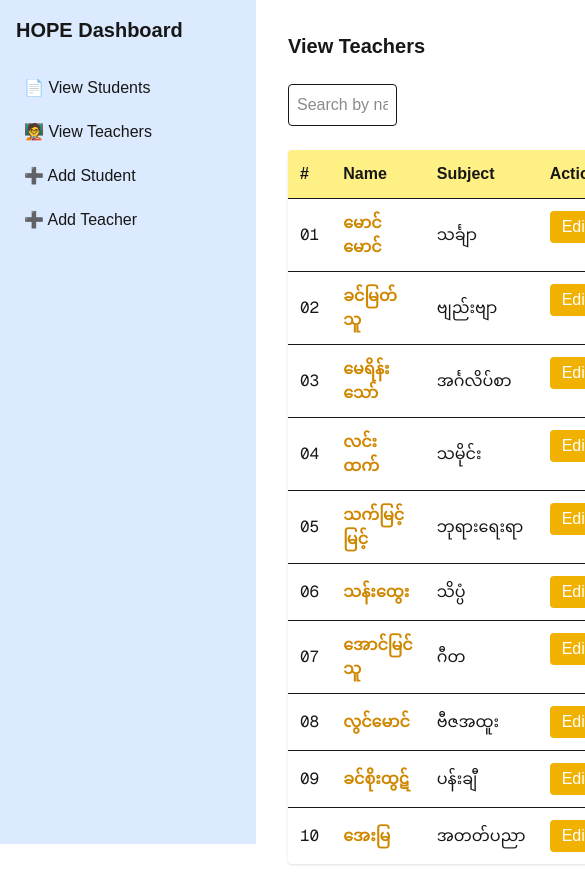
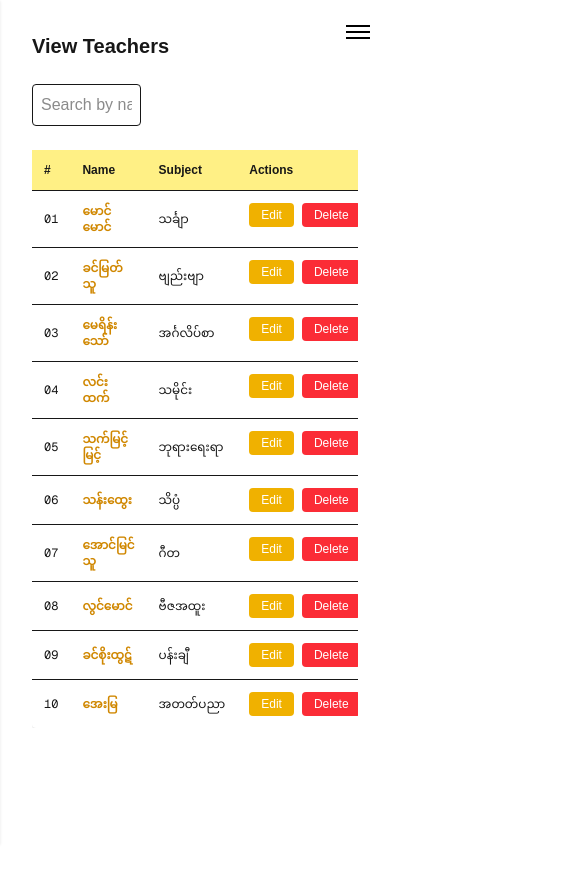
Before and after one commit to SawSimonLinn/HOPE_sch_dashboard, a Next.js app: page /teachers in a window 390 px wide. Shown: the top 896 px of the page, 585 px wide, since content can reach past the window. After the commit the page ends 844 px from the top, so only its background shows below. Built offline with nearby package versions, Linux system fonts and the light colour scheme.

Commit message:
adding responsive

```diff
--- a/app/students/[id]/edit/page.tsx
+++ b/app/students/[id]/edit/page.tsx
@@ -1,7 +1,7 @@
 "use client";
 
 import { useParams, useRouter } from "next/navigation";
-import Sidebar from "@/components/Sidebar";
+import ResponsiveSidebar from "@/components/ResponsiveSidebar";
 import { useState, useEffect } from "react";
 import { students as studentList } from "@/data/students";
 import type { Student } from "@/data/students";
@@ -40,16 +40,16 @@ export default function EditStudentPage() {
   if (!formData) {
     return (
       <div className="flex">
-        <Sidebar />
-        <main className="ml-64 p-6 text-gray-500">Loading student data...</main>
+        <ResponsiveSidebar />
+        <main className=" p-6 text-gray-500">Loading student data...</main>
       </div>
     );
   }
 
   return (
     <div className="flex">
-      <Sidebar />
-      <main className="ml-64 p-8 w-full">
+      <ResponsiveSidebar />
+      <main className=" p-8 w-full">
         <h1 className="text-xl font-bold mb-6">Edit Student</h1>
 
         <form
--- a/app/students/[id]/page.tsx
+++ b/app/students/[id]/page.tsx
@@ -2,7 +2,7 @@
 
 import { useParams, useRouter } from "next/navigation";
 import { students as studentsData } from "@/data/students";
-import Sidebar from "@/components/Sidebar";
+import ResponsiveSidebar from "@/components/ResponsiveSidebar";
 import { useState } from "react";
 import Modal from "@/components/Modal";
 
@@ -22,8 +22,8 @@ export default function StudentDetailPage() {
 
   return (
     <div className="flex">
-      <Sidebar />
-      <main className="ml-64 p-8 w-full">
+      <ResponsiveSidebar />
+      <main className="ml-0 md:ml-64  p-8 w-full">
         <div className="flex justify-between items-center mb-6">
           <h1 className="text-2xl font-bold text-gray-800">
             {student.name}&apos;s Details
--- a/app/students/add/page.tsx
+++ b/app/students/add/page.tsx
@@ -1,7 +1,7 @@
 "use client";
 
 import { useState } from "react";
-import Sidebar from "@/components/Sidebar";
+import ResponsiveSidebar from "@/components/ResponsiveSidebar";
 import { students as studentsData } from "@/data/students";
 import type { Student } from "@/data/students";
 import { useRouter } from "next/navigation";
@@ -48,8 +48,8 @@ export default function AddStudentPage() {
 
   return (
     <div className="flex">
-      <Sidebar />
-      <main className="ml-64 p-8 w-full">
+      <ResponsiveSidebar />
+      <main className="ml-0 md:ml-64  p-8 w-full">
         <h1 className="text-xl font-bold mb-6">Add New Student</h1>
 
         <form
--- a/app/teachers/[id]/page.tsx
+++ b/app/teachers/[id]/page.tsx
@@ -2,7 +2,7 @@
 
 import { useParams, useRouter } from "next/navigation";
 import { useState } from "react";
-import Sidebar from "@/components/Sidebar";
+import ResponsiveSidebar from "@/components/ResponsiveSidebar";
 import { teachers as teacherData } from "@/data/teachers";
 import type { Teacher } from "@/data/teachers";
 import Modal from "@/components/Modal";
@@ -23,8 +23,8 @@ export default function TeacherDetails() {
   if (!teacher) {
     return (
       <div className="flex">
-        <Sidebar />
-        <main className="ml-64 p-8 w-full">
+        <ResponsiveSidebar />
+        <main className="ml-0 md:ml-64  p-8 w-full">
           <p className="text-red-500">Teacher not found</p>
         </main>
       </div>
@@ -48,8 +48,8 @@ export default function TeacherDetails() {
 
   return (
     <div className="flex">
-      <Sidebar />
-      <main className="ml-64 p-8 w-full">
+      <ResponsiveSidebar />
+      <main className="ml-0 md:ml-64  p-8 w-full">
         <div className="max-w-3xl mx-auto bg-white rounded-xl shadow p-6 space-y-6">
           <div className="flex justify-between mt-0">
             <button
--- a/app/teachers/add/page.tsx
+++ b/app/teachers/add/page.tsx
@@ -1,7 +1,7 @@
 "use client";
 
 import { useState } from "react";
-import Sidebar from "@/components/Sidebar";
+import ResponsiveSidebar from "@/components/ResponsiveSidebar";
 import { useRouter } from "next/navigation";
 
 export default function AddTeacherPage() {
@@ -27,8 +27,8 @@ export default function AddTeacherPage() {
 
   return (
     <div className="flex">
-      <Sidebar />
-      <main className="ml-64 p-8 w-full max-w-4xl mx-auto">
+      <ResponsiveSidebar />
+      <main className="ml-0 md:ml-64  p-8 w-full max-w-4xl mx-auto">
         <h1 className="text-2xl font-bold mb-6">➕ Add New Teacher</h1>
 
         <form
--- a/app/teachers/page.tsx
+++ b/app/teachers/page.tsx
@@ -2,7 +2,8 @@
 
 import { useState } from "react";
 import { useRouter } from "next/navigation";
-import Sidebar from "@/components/Sidebar";
+import ResponsiveSidebar from "@/components/ResponsiveSidebar";
+
 import { teachers, Teacher } from "@/data/teachers";
 import Modal from "@/components/Modal";
 
@@ -39,8 +40,8 @@ export default function ViewTeachers() {
 
   return (
     <div className="flex">
-      <Sidebar />
-      <main className="ml-64 p-8 w-full">
+      <ResponsiveSidebar />
+      <main className="ml-0 md:ml-64  p-8 w-full">
         <h1 className="text-xl font-bold mb-6">View Teachers</h1>
 
         <div className="mb-6">
@@ -54,13 +55,14 @@ export default function ViewTeachers() {
         </div>
 
         {/* Table */}
-        <table className="w-full bg-white rounded shadow overflow-hidden">
+        <div className="overflow-x-auto">
+          <table className="min-w-full bg-white rounded shadow">
             <thead>
               <tr className="bg-yellow-200 text-left">
-              <th className="p-3">#</th>
-              <th className="p-3">Name</th>
-              <th className="p-3">Subject</th>
-              <th className="p-3">Actions</th>
+                <th className="p-3 text-xs sm:text-sm">#</th>
+                <th className="p-3 text-xs sm:text-sm">Name</th>
+                <th className="p-3 text-xs sm:text-sm">Subject</th>
+                <th className="p-3 text-xs sm:text-sm">Actions</th>
               </tr>
             </thead>
             <tbody>
@@ -70,15 +72,15 @@ export default function ViewTeachers() {
                   className="border-t hover:bg-yellow-50 transition cursor-pointer"
                   onClick={() => router.push(`/teachers/${teacher.id}`)}
                 >
-                <td className="p-3 font-mono text-left">
+                  <td className="p-3 text-xs sm:text-sm font-mono text-left">
                     {(index + 1).toString().padStart(2, "0")}
                   </td>
-                <td className="p-3 text-yellow-600 font-semibold">
+                  <td className="p-3 text-xs sm:text-sm text-yellow-600 font-semibold">
                     {teacher.name}
                   </td>
-                <td className="p-3">{teacher.subject}</td>
+                  <td className="p-3 text-xs sm:text-sm">{teacher.subject}</td>
                   <td
-                  className="p-3 flex gap-2"
+                    className="p-3 text-xs sm:text-sm flex gap-2"
                     onClick={(e) => e.stopPropagation()}
                   >
                     <button
@@ -98,6 +100,7 @@ export default function ViewTeachers() {
               ))}
             </tbody>
           </table>
+        </div>
 
         {/* Edit Modal */}
         {editTeacher && (
--- a/components/Modal.tsx
+++ b/components/Modal.tsx
@@ -11,7 +11,7 @@ type ModalProps = {
 export default function Modal({ title, children, onClose }: ModalProps) {
   return (
     <div className="fixed inset-0 z-50 bg-black/40 backdrop-blur-sm flex justify-center items-center p-4">
-      <div className="bg-white rounded-2xl shadow-xl w-full max-w-lg relative p-6 space-y-4 animate-fadeIn">
+      <div className="bg-white rounded-2xl shadow-xl w-full max-w-lg sm:max-w-md mx-auto relative p-6 space-y-4 animate-fadeIn">
         {/* ❌ Close Button */}
         <button
           onClick={onClose}
--- /dev/null
+++ b/components/ResponsiveSidebar.tsx
@@ -0,0 +1,65 @@
+"use client";
+
+import { useState, useEffect } from "react";
+import Sidebar from "./Sidebar";
+import { FaTimes } from "react-icons/fa";
+
+export default function ResponsiveSidebar() {
+  const [isOpen, setIsOpen] = useState(false);
+  const [isDesktop, setIsDesktop] = useState(false);
+
+  useEffect(() => {
+    const handleResize = () => {
+      setIsDesktop(window.innerWidth >= 768);
+    };
+    handleResize();
+    window.addEventListener("resize", handleResize);
+    return () => window.removeEventListener("resize", handleResize);
+  }, []);
+
+  return (
+    <>
+      {/* 🍔 Hamburger */}
+      {!isDesktop && (
+        <button
+          onClick={() => setIsOpen(!isOpen)}
+          className="fixed top-4 right-4 z-50 flex flex-col gap-1 w-8 h-8 justify-center items-center"
+          aria-label="Toggle Sidebar"
+        >
+          <div
+            className={`w-6 h-0.5 bg-black transition-transform duration-300 ${
+              isOpen ? "rotate-45 translate-y-1.5" : ""
+            }`}
+          />
+          <div
+            className={`w-6 h-0.5 bg-black transition-opacity duration-300 ${
+              isOpen ? "opacity-0" : "opacity-100"
+            }`}
+          />
+          <div
+            className={`w-6 h-0.5 bg-black transition-transform duration-300 ${
+              isOpen ? "-rotate-45 -translate-y-1.5" : ""
+            }`}
+          />
+        </button>
+      )}
+
+      {/* 🧱 Sidebar itself */}
+      <div
+        className={`fixed top-0 left-0 h-full w-64 bg-white z-40 shadow transition-transform duration-300 ease-in-out
+        ${isOpen ? "translate-x-0" : "-translate-x-full"}
+        ${isDesktop ? "translate-x-0 static block" : ""}`}
+      >
+        <Sidebar />
+      </div>
+
+      {/* 🌚 Overlay */}
+      {!isDesktop && isOpen && (
+        <div
+          className="fixed inset-0 bg-black/40 z-30"
+          onClick={() => setIsOpen(false)}
+        />
+      )}
+    </>
+  );
+}
```
Also changed, not shown: app/page.tsx (+25 -21 lines), app/students/page.tsx (+18 -16 lines). Lines whose indentation alone changed are shown as unchanged.
